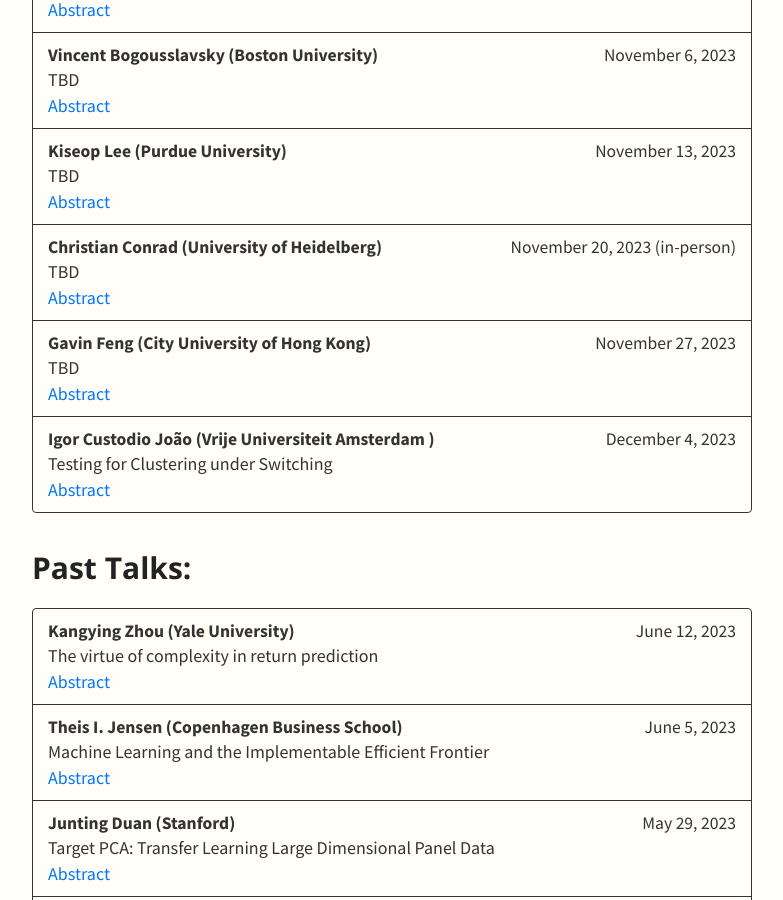
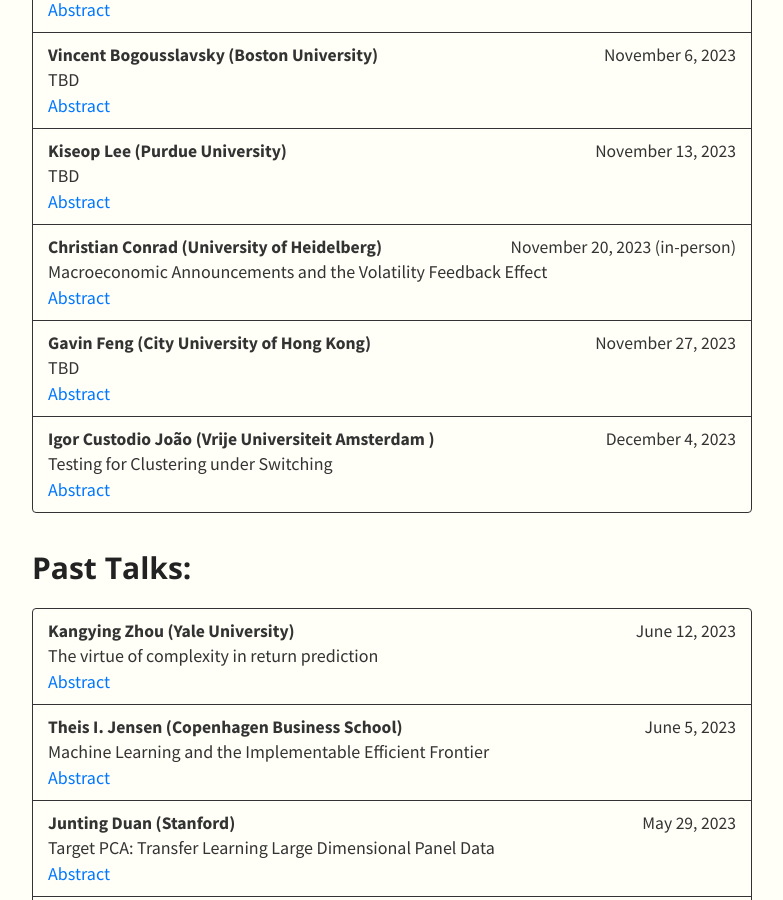
Before and after one commit to SML-Fin/SML-Fin.github.io, a Jekyll site: the page built from index.md, in a window 1280 px wide and 900 px high, scrolled down 750 px. Shown: the whole window, without its empty margins (248-1031 px from the left). Built offline with Jekyll 4.4.1, drawn with Linux system fonts in a browser that asks for light colours; nearby versions of some CDN libraries; our own code applies the rules of GitHub Pages for plain Markdown files.

Commit message:
Update talks.yml

```diff
--- a/_data/talks.yml
+++ b/_data/talks.yml
@@ -19,8 +19,8 @@
       abstract: TBD
     - speaker: Christian Conrad (University of Heidelberg)
       date: November 20, 2023 (in-person)
-      title: TBD
-      abstract: TBD
+      title: Macroeconomic Announcements and the Volatility Feedback Effect
+      abstract: We investigate to what extent the volatility feedback effect contributes to explaining the time-varying sensitivity of stock markets to macroeconomic announcements. By combining the standard Campbell-Shiller log-linear present value framework with a novel two-component volatility model for the conditional variance of cash flow news, we show that news to the long-term volatility component is an important driver of discount rate news. When long-term volatility is high, stock returns are more sensitive to news, and there is an asymmetry in the response to good and bad news. By investigating the instantaneous reaction of the S&P 500 to major U.S. macroeconomic announcements, we empirically confirm our model's predictions.
     - speaker: Gavin Feng (City University of Hong Kong)
       date: November 27, 2023
       title: TBD
```
